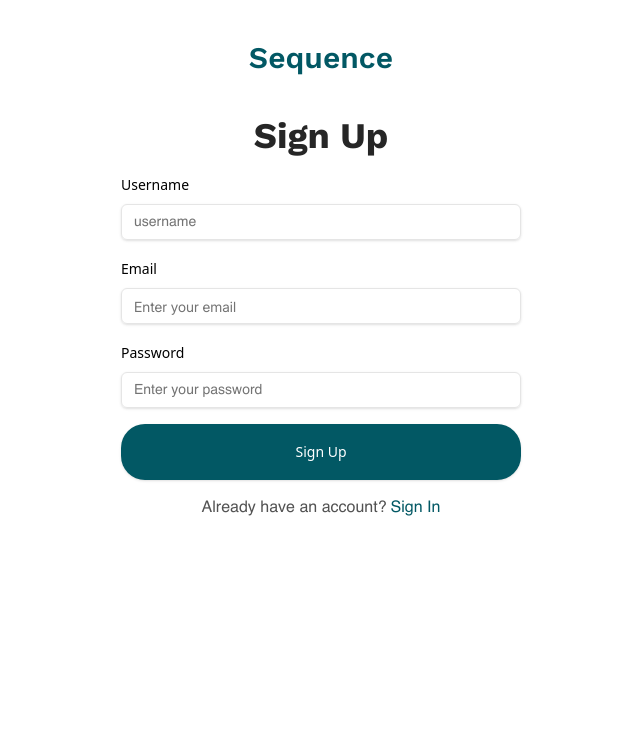
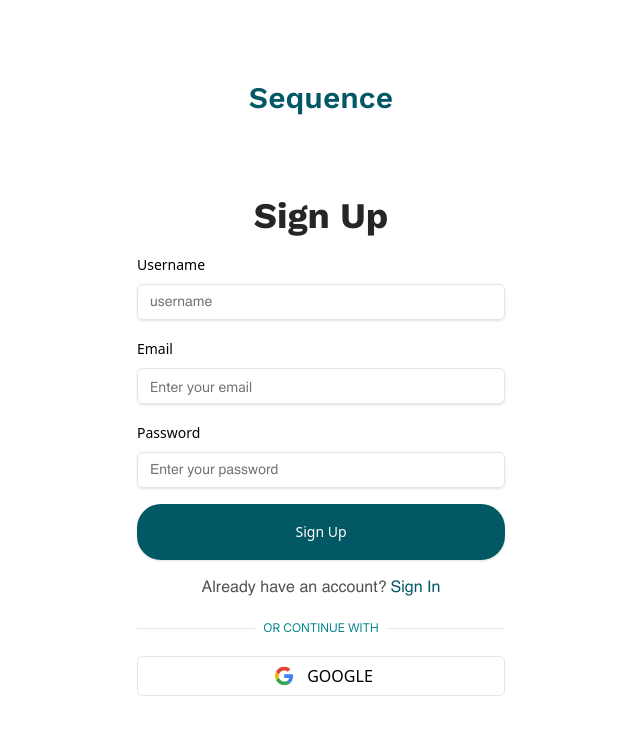
Before and after one commit to OsatohanmwenT/sequence-expense-tracker, a Next.js app: page /sign-up in a window 1280 px wide. Shown: the top 734 px of the page, without its empty margins (319-959 px from the left). Built offline with nearby package versions, Linux system fonts and the light colour scheme; no server answers.

Commit message:
Oauth added partly

```diff
--- /dev/null
+++ b/app/(auth)/auth/callback/google/page.tsx
@@ -0,0 +1,8 @@
+import React from 'react'
+
+const Page = () => {
+    return (
+        <div>Page</div>
+    )
+}
+export default Page
--- a/app/(auth)/layout.tsx
+++ b/app/(auth)/layout.tsx
@@ -9,8 +9,8 @@ const Layout = async ({ children }: {children: React.ReactNode}) => {
     }
     return (
         <div>
-            <div className="max-w-[400px] mx-auto">
-              <h1 className="text-center font-work-sans text-green font-semibold text-3xl my-10">Sequence</h1>
+            <div className="max-w-[400px] px-4 mx-auto">
+              <h1 className="text-center font-work-sans text-green font-semibold text-3xl my-20">Sequence</h1>
               {children}
             </div>
         </div>
--- a/app/(auth)/sign-in/page.tsx
+++ b/app/(auth)/sign-in/page.tsx
@@ -3,7 +3,7 @@ import AuthForm from "@/components/forms/AuthForm";
 
 const Page = async () => {
     return (
-        <AuthForm type="sign-in" />
+            <AuthForm type="sign-in" />
     )
 }
 export default Page
--- /dev/null
+++ b/app/(root)/dashboard/page.tsx
@@ -0,0 +1,60 @@
+"use client"
+
+import React, {useEffect} from 'react'
+import {notFound, redirect, useRouter} from "next/navigation";
+import {setCookie} from "@/lib/utils/cookies";
+
+const Page = () => {
+    const router = useRouter();
+
+    useEffect(() => {
+        const handleAuth = async () => {
+            try {
+                const response = await fetch(`${process.env.NEXT_PUBLIC_API_URL}/auth/callback/google`);
+
+                if (!response.ok) {
+                    throw new Error("Failed to fetch authentication data");
+                }
+
+                const authData = await response.json();
+
+                // Store the tokens and user details securely
+                await setCookie('access_token', authData.access_token, {
+                    httpOnly: true,
+                    maxAge: 60 * 60 * 24 * 30,
+                    path: "/",
+                    sameSite: "Strict",
+                });
+                await setCookie('refresh_token', authData.refresh_token, {
+                    httpOnly: true,
+                    maxAge: 60 * 60 * 24 * 30,
+                    path: "/",
+                    sameSite: "Strict",
+                });
+                await setCookie('user_data', authData.username, {
+                    httpOnly: false,
+                    maxAge: 60 * 60 * 24 * 30,
+                    path: "/",
+                    sameSite: "Strict",
+                });
+                await setCookie('user_id', authData.user_id, {
+                    httpOnly: false,
+                    maxAge: 60 * 60 * 24 * 30,
+                    path: "/",
+                    sameSite: "Strict",
+                });
+
+                // Redirect to the dashboard or home page
+                router.push('/');
+            } catch (error) {
+                console.error('Error handling authentication:', error);
+                redirect(notFound())
+            }
+        };
+
+        handleAuth();
+    }, [router]);
+
+    return <div>Authenticating...</div>;
+}
+export default Page
--- a/app/globals.css
+++ b/app/globals.css
@@ -97,7 +97,7 @@
     @apply flex items-center justify-between;
   }
   .form-button {
-    @apply bg-green text-white rounded-3xl py-7 flex items-center
+    @apply bg-green text-white sm:rounded-3xl py-3 sm:py-7 flex items-center
   }
 
   /*Chart*/
--- a/app/layout.tsx
+++ b/app/layout.tsx
@@ -154,8 +154,6 @@ const inter = localFont({
   variable: '--font-inter',
 });
 
-
-
 export const metadata: Metadata = {
   title: "Create Next App",
   description: "Generated by create next app",
--- a/components/forms/AuthForm.tsx
+++ b/components/forms/AuthForm.tsx
@@ -18,6 +18,7 @@ import {Loader} from "lucide-react";
 import Link from "next/link";
 import {authFormSchema} from "@/lib/validate";
 import {loginUser, registerUser} from "@/lib/auth/actions";
+import Image from "next/image";
 
 export type FormType = "sign-in" | "sign-up"
 
@@ -55,6 +56,24 @@ const AuthForm = ({ type }: {type: FormType}) => {
             setIsLoading(false)
         }
     }
+
+    const handleGoogleLogin = async () => {
+        try {
+            const response = await fetch("https://expense-tracker-api-production-3dfe.up.railway.app/auth/login/google",{
+                method: "GET",
+            })
+            if(!response.ok) {
+                throw new Error("Could not login with Google");
+            }
+            if (response && response.url) {
+                const url = await response.json();
+                window.location.href = url.url;
+            }
+        } catch (error) {
+            console.error(error)
+        }
+    }
+
     return (
         <>
             <Form {...form}>
@@ -126,7 +145,15 @@ const AuthForm = ({ type }: {type: FormType}) => {
                     </div>
                 </form>
             </Form>
-
+            <div className="flex items-center mt-5 gap-2">
+                <hr className="h-[1px] w-full bg-neutral-300"/>
+                <p className="font-inter text-xs text-green-300 text-nowrap">OR CONTINUE WITH</p>
+                <hr className="h-[1px] w-full bg-neutral-300"/>
+            </div>
+            <button className="border-[1px] flex items-center mt-5 justify-center w-full gap-2 hover:shadow-xl transition-all py-1 rounded-md" onClick={handleGoogleLogin}>
+                <Image src="/google_icon.svg" alt="google icon" width={30} height={30} />
+                <p className="font-medium">GOOGLE</p>
+            </button>
         </>
     )
 }
```
Also changed, not shown: public/google_icon.svg (added).
